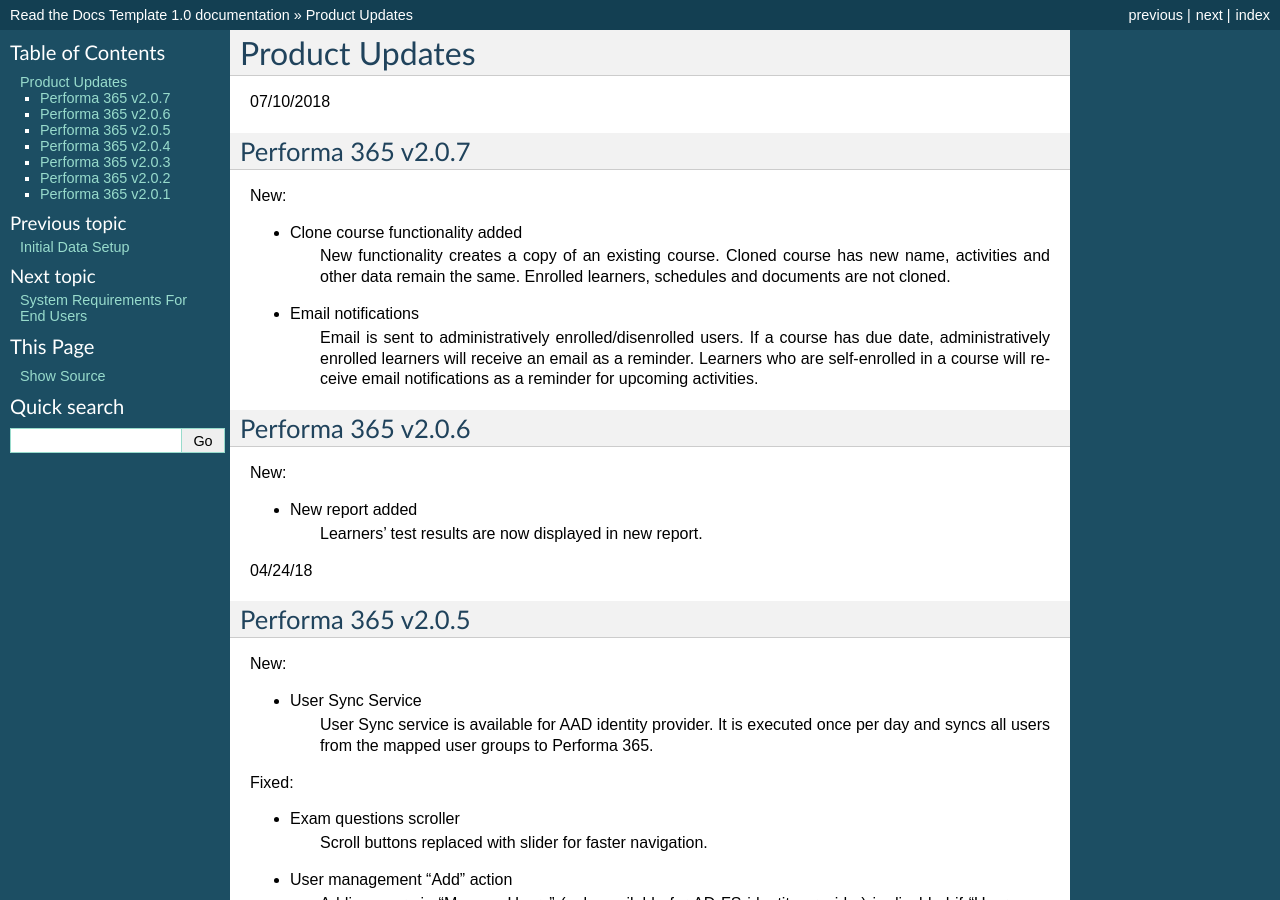
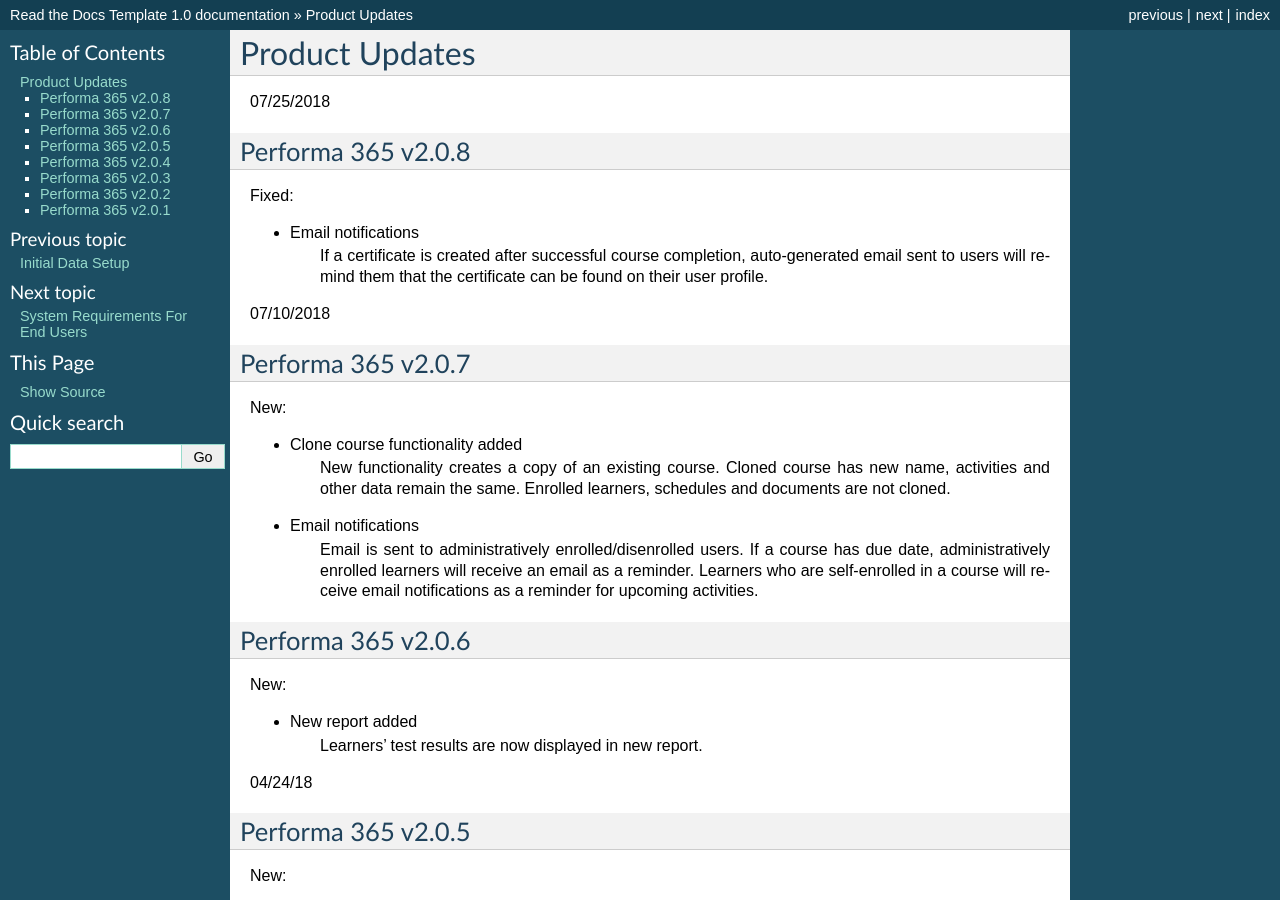
Before and after one commit to pslisko/performa365docs, a Sphinx documentation site: the page built from docs/general/product_updates.rst, in a window 1280 px wide and 900 px high. Built offline with Sphinx 7.4.7, drawn with Linux system fonts in a browser that asks for light colours; pages that are not in the unit, such as notebooks, are missing from menus.

Commit message:
Update product_updates.rst

```diff
--- a/docs/general/product_updates.rst
+++ b/docs/general/product_updates.rst
@@ -2,6 +2,16 @@
 
 Product Updates
 ================
+
+07/25/2018
+
+Performa 365 v2.0.8
+^^^^^^^^^^^^^^^^^^^^^^^^^^^^
+
+Fixed:
+
+* Email notifications
+   If a certificate is created after successful course completion, auto-generated email sent to users will remind them that the certificate can be found on their user profile.
 
 07/10/2018
 
```
